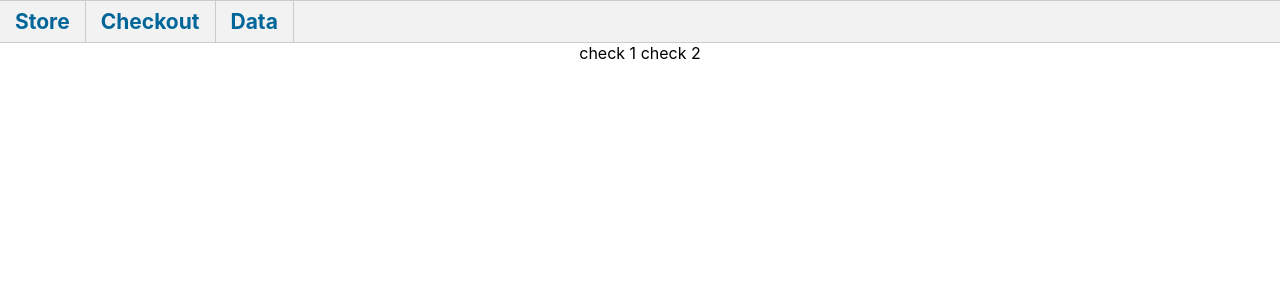
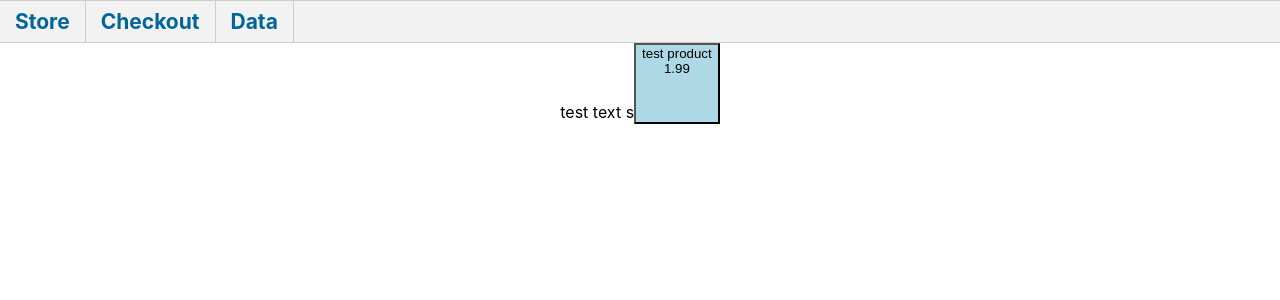
Before and after one commit to captainjus/react-ecommerce, a React (Create React App) app: page /checkout in a window 1280 px wide. Shown: the top 300 px of the page. Built offline with nearby package versions, Linux system fonts and the light colour scheme.

Commit message:
showing data

```diff
--- a/package.json
+++ b/package.json
@@ -7,8 +7,10 @@
     "@testing-library/jest-dom": "^5.11.10",
     "@testing-library/react": "^11.2.6",
     "@testing-library/user-event": "^12.8.3",
+    "bootstrap": "^4.6.0",
     "mdbreact": "^5.0.1",
     "react": "^17.0.2",
+    "react-bootstrap": "^1.5.2",
     "react-dom": "^17.0.2",
     "react-router-dom": "^5.2.0",
     "react-scripts": "4.0.3",
--- a/src/App.js
+++ b/src/App.js
@@ -42,8 +42,10 @@ class App extends Component {
                     <Switch>
                         <Route exact path='/' component={StorePage} />
                         <Route path='/store' component={StorePage} />
-                        <Route path='/checkout' component={CheckoutPage} />
-                        <Route path='/data' component={DataPage} />
+                        <Route path='/checkout' render={props =>
+                        (<CheckoutPage items={this.state.itemData}/>)}/>
+
+                        <Route path='/data' component={DataPage}/>
                     </Switch>
                 </main>
             </div>
--- a/src/pages/checkout_page.js
+++ b/src/pages/checkout_page.js
@@ -1,11 +1,42 @@
 import React from 'react'
+import { Button } from 'react-bootstrap'
 
-function CheckoutPage() {
-    return (
+
+const ListedItem = ({item, key }) =>{
+
+    return(
+        <span>test text s
+        <Button style={{backgroundColor: "lightblue"}} className="col-3 btn btn-danger">
+            <div>
+                {item.title}
+                <br/>
+                {item.price}
+                <br/>
+                {item.quantity}
+                <br/>
+                <br/>
+                <br/>
+            </div>
+        </Button>
+        </span>
+    );
+}
+
+class CheckoutPage extends React.Component {
+
+
+
+  render(){
+      let{items} = this.props
+      return (
+
         <div id="checkout_page" className="App-page">
-            check 1 check 2
+            {items.map((item, i) => {
+                return <ListedItem item={item} key={i} />
+            })}
         </div>
     )
+  }
 }
 
 export default CheckoutPage
```
Also changed, not shown: 1 other file (tests, documents, lock files or other folders).
